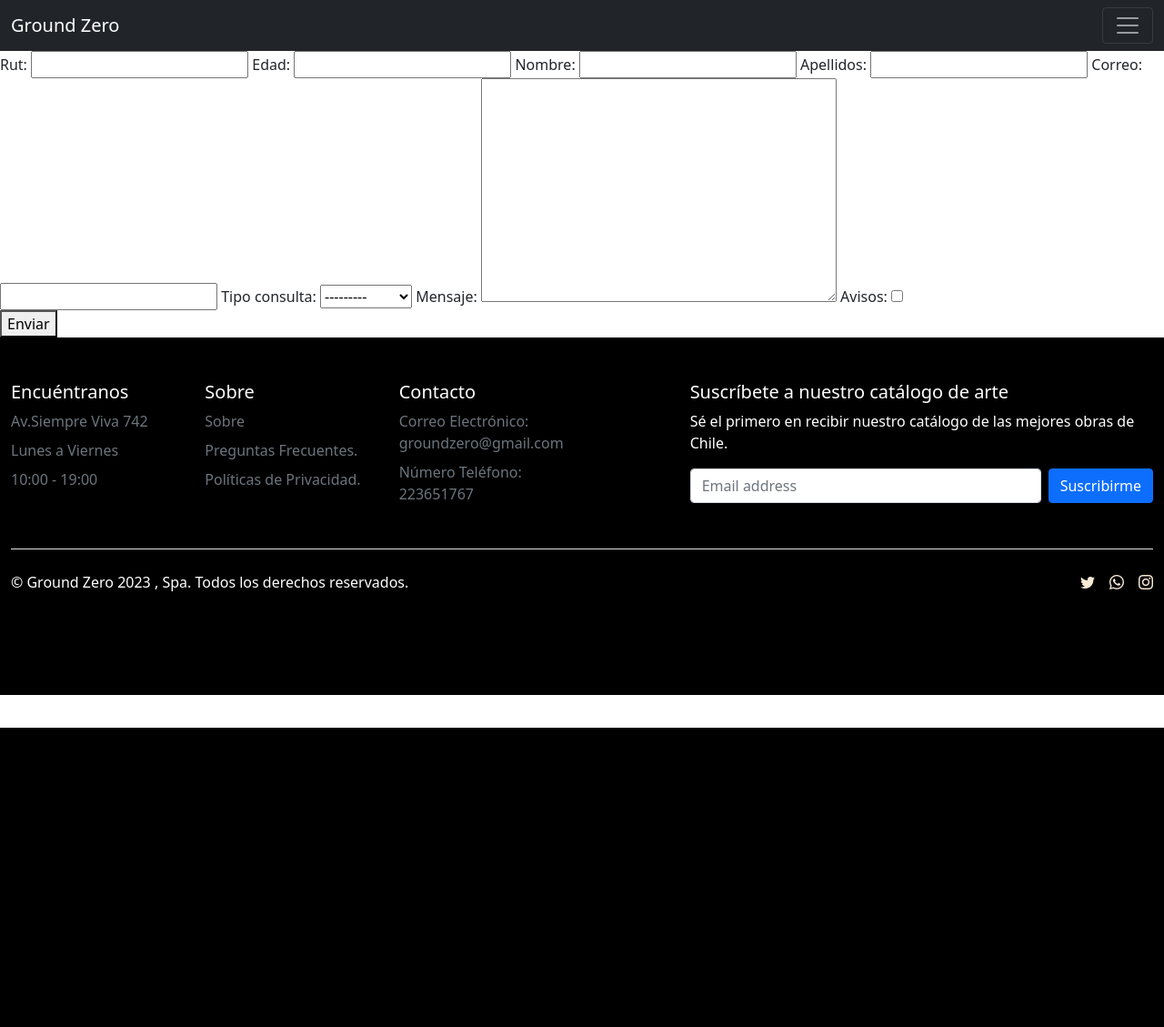
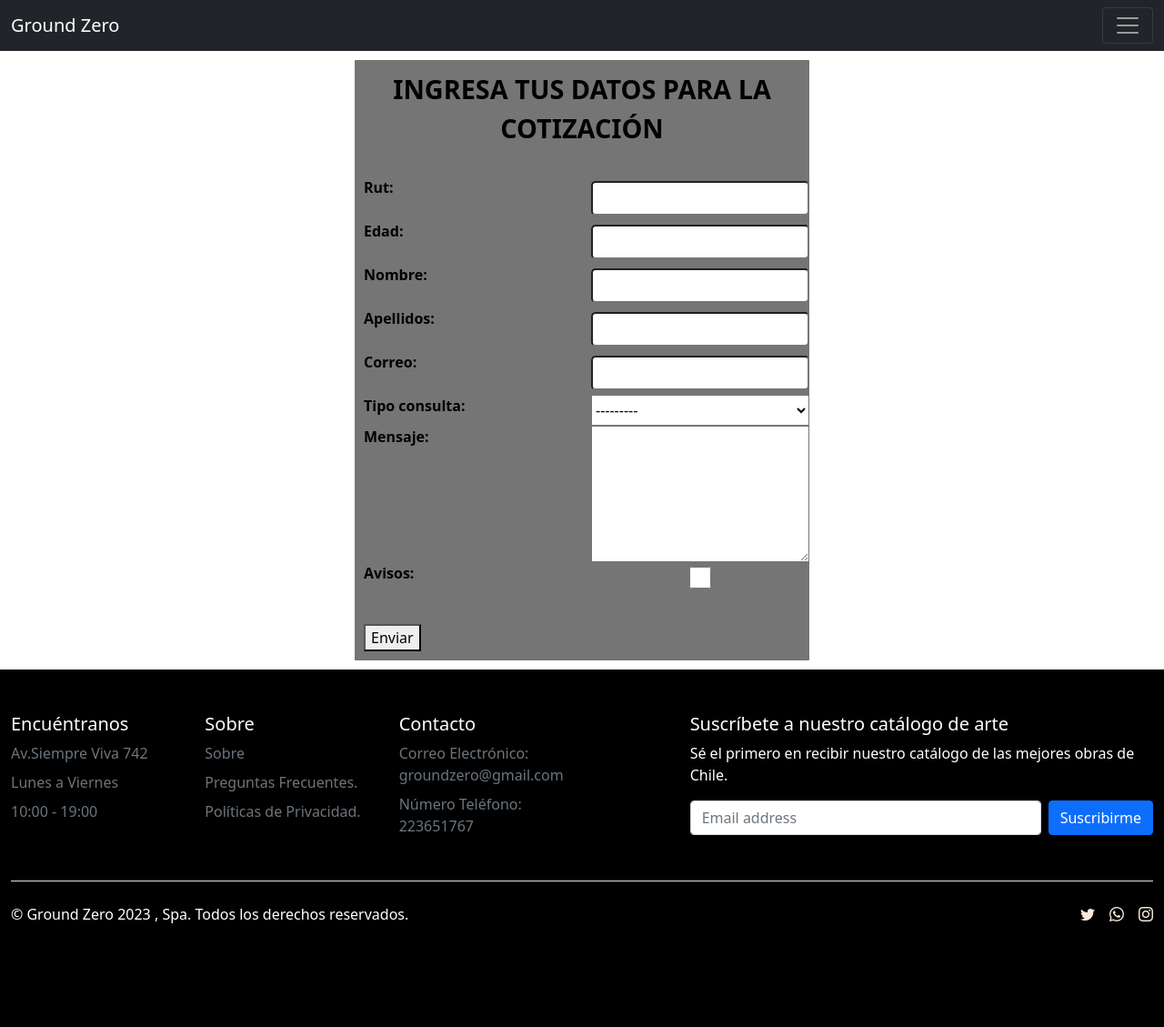
Before and after one commit to Yiomario/Trabajo2GroundZero, a Django app: page /formulario/ in a window 1280 px wide. Shown: the whole page at 91% size. Before the commit the page ends 800 px from the top, so only its background shows below. Run offline with Django 4.2, Linux system fonts and the light colour scheme.

Commit message:
css al formulario

```diff
--- a/groundzero/app/static/app/css/style.css
+++ b/groundzero/app/static/app/css/style.css
@@ -1,3 +1,7 @@
+:root {
+    --gris: #757575;
+}
+
 .carrusel h2 {
     font-size: 45px;
     line-height: 38px;
@@ -180,3 +184,57 @@ h5{
     right: 20px;
     z-index: 9999;
 }
+
+.contenedor {
+    max-width: 120rem;
+    margin: 0 auto;
+}
+
+.formulario_contacto {
+    background-color: var(--gris);
+    width: min( 500px, 100% );
+    margin: 10px auto;
+    padding: 10px;
+    border-radius: 1px;
+}
+
+.formulario_contacto legend {
+    text-align: center;
+    font-size: 1.8rem;
+    text-transform: uppercase;
+    font-weight: bold;
+    margin-bottom: 2rem;
+    color: black;
+}
+
+@media (min-width: 768px) {
+    .contenedor-campos {
+        display: grid;
+        grid-template-columns: 50% 50%;
+        grid-template-rows: auto auto auto ;
+        column-gap: 10px;
+    }
+
+
+}
+
+.campo {
+    margin-bottom: 10px;
+}
+
+.campo label {
+    color: black;
+    font-weight: bold;
+    margin-bottom: 10px;
+    display: block;
+}
+.campo textarea {
+    height: 150px;
+}
+
+.campo input {
+    width: 100%;
+    margin: 5px 0;
+    padding: 5px;
+    border-radius: 5px;
+}
--- a/groundzero/app/templates/app/formulario.html
+++ b/groundzero/app/templates/app/formulario.html
@@ -17,7 +17,7 @@
     <header>
         <nav class="navbar navbar-dark bg-dark">
             <div class="container-fluid">
-                <a class="navbar-brand" href="index.html">Ground Zero</a>
+                <a class="navbar-brand" href="{% url 'index' %}">Ground Zero</a>
                 <button class="navbar-toggler" type="button" data-bs-toggle="collapse"
                     data-bs-target="#navbarSupportedContent" aria-controls="navbarSupportedContent"
                     aria-expanded="false" aria-label="Toggle navigation">
@@ -46,13 +46,18 @@
         </div>
     </header>
 
+    <div class="contenedor">
         <form action="" class="formulario_contacto" method="post">
+            <legend>Ingresa tus datos para la Cotización</legend>
+            <div class="contenedor-campos campo">
             {% csrf_token %}
 
             {{ form }}
+            </div>
             <br>
             <button type="submit" value="enviar" name="enviar">Enviar </button>
         </form>
+    </div>
     {{mensaje}}
 
     <footer>
--- a/groundzero/app/urls.py
+++ b/groundzero/app/urls.py
@@ -2,7 +2,7 @@ from django.urls import path
 from .views import index, formulario, inicio, imagen1, imagen2, imagen3, imagen4, imagen5, imagen6, imagen7, imagen8
 
 urlpatterns = [
-    path('', index, name="index"),
+    path('index/', index, name="index"),
     path('formulario/', formulario, name="formulario"),
     path('inicio/', inicio, name="inicio"),
     path('imagen1/', imagen1, name="imagen1"),
```
Also changed, not shown: groundzero/db.sqlite3. Lines whose indentation alone changed are shown as unchanged.
